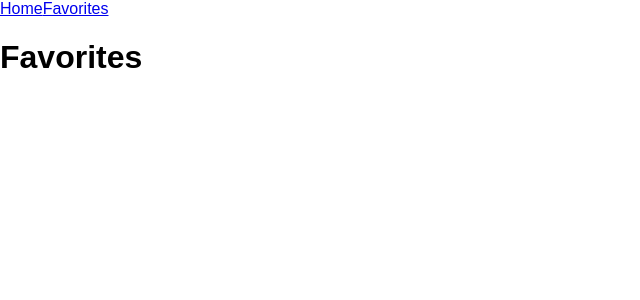
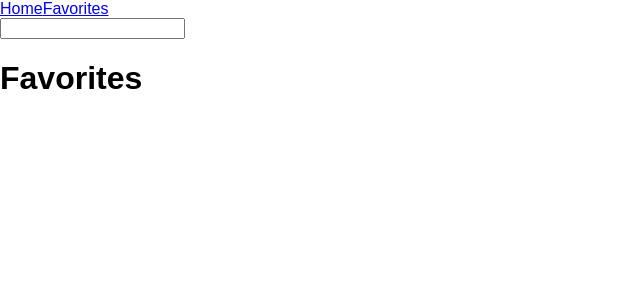
Before and after one commit to wizelineacademy/react-series-challenge, a React (Create React App) app: page /favorites in a window 1280 px wide. Shown: the top 300 px of the page, without its empty margins (0-640 px from the left). Built offline with nearby package versions, Linux system fonts and the light colour scheme.

Commit message:
feat: Adds favorite filtering

```diff
--- a/src/components/Favorites.js
+++ b/src/components/Favorites.js
@@ -1,13 +1,45 @@
 import React, { Component } from 'react';
 import { connect } from 'react-redux';
+import SearchBar from './SearchBar';
 import GifList from './GifList';
 
 class Favorites extends Component {
+  constructor(props) {
+    super(props);
+    this.state = {
+      searchValue: '',
+      filtered: {}
+    }
+  }
+
+  handleSearch = (e) => {
+    let result = {};
+    let matches = Object.keys(this.props.favorite).filter(favorite => {
+      let pattern = new RegExp(`.*?${e.target.value}.*?`, 'i');
+      let match = pattern.test(this.props.favorite[favorite].title);
+      return match;
+    });
+    matches.forEach(match => {
+      result[match] = { ...this.props.favorite[match] }
+    });
+    this.setState({
+      filtered: result
+    });
+    return result;
+  }
+
   render() {
+    let searchToggle = <GifList gifs={this.props.favorite} />;
+
+    if (Object.keys(this.state.filtered).length > 0) {
+      searchToggle = <GifList gifs={this.state.filtered} />;
+    }
+
     return (
       <div className="favorites">
+        <SearchBar value={this.searchValue} onChange={this.handleSearch} />
         <h1>Favorites</h1>
-        <GifList gifs={this.props.favorite} />
+        { searchToggle }
       </div>
     )
   }
--- a/src/components/Gif.js
+++ b/src/components/Gif.js
@@ -5,12 +5,19 @@ import LikeStatus from './LikeStatus';
 class Gif extends Component {
   render() {
     let likeRender = <LikeStatus liked={false} />;
-    if (this.props.favorite[this.props.id] && Boolean(this.props.favorite[this.props.id].liked)) {
+    if (
+      this.props.favorite[this.props.id] &&
+      Boolean(this.props.favorite[this.props.id].liked)
+    ) {
       likeRender = <LikeStatus liked={true} />;
     }
     return (
       <div className="gif" onClick={this.props.onClick}>
-        <img src={this.props.src} alt={this.props.src} />
+        <img
+          src={this.props.src}
+          alt={this.props.title}
+          title={this.props.title}
+        />
         { likeRender }
       </div>
     )
--- a/src/components/GifList.js
+++ b/src/components/GifList.js
@@ -23,6 +23,7 @@ class GifList extends Component {
               key={this.props.gifs[gif].id}
               id={this.props.gifs[gif].id}
               liked={this.props.gifs[gif].liked}
+              title={this.props.gifs[gif].title}
               src={this.props.gifs[gif].images.fixed_width_small.url}
               onClick={() => this.toggleFavorite(gif)}
             />
--- a/src/components/Home.js
+++ b/src/components/Home.js
@@ -10,8 +10,7 @@ class Home extends Component {
   constructor(props) {
     super(props);
     this.state = {
-      searchValue: '',
-      searchResult: {}
+      searchValue: ''
     }
   }
 
```
